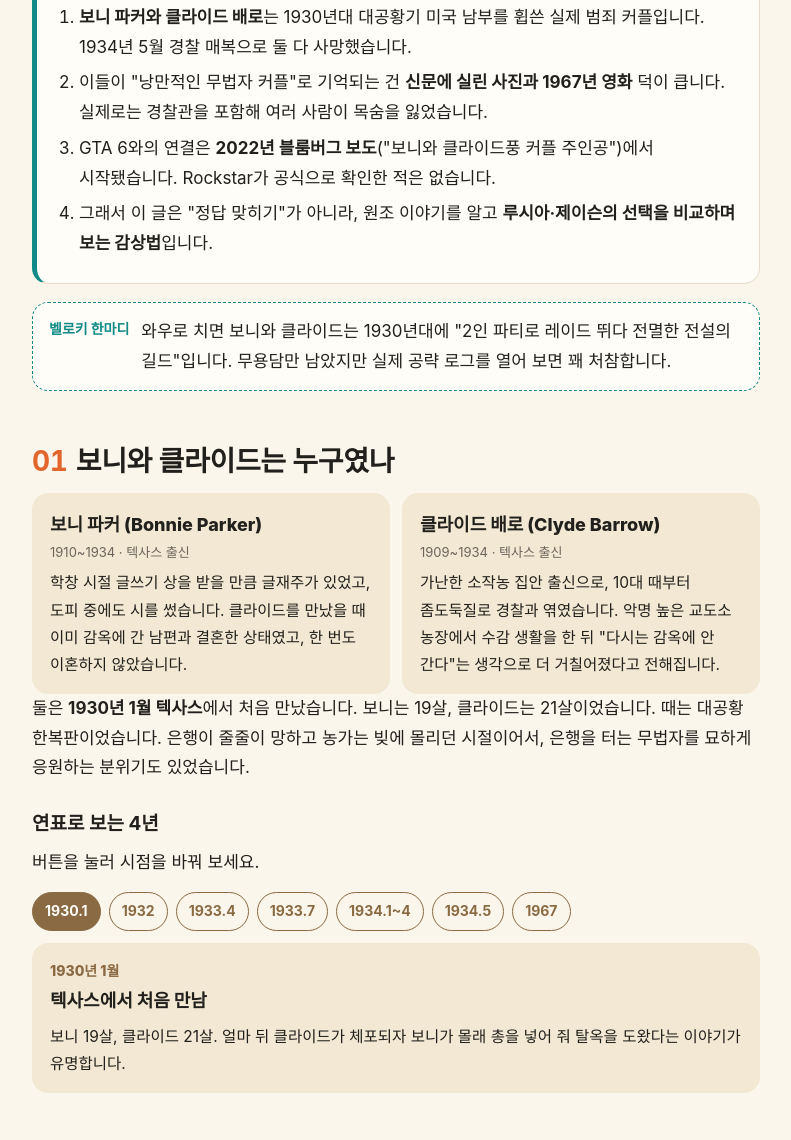
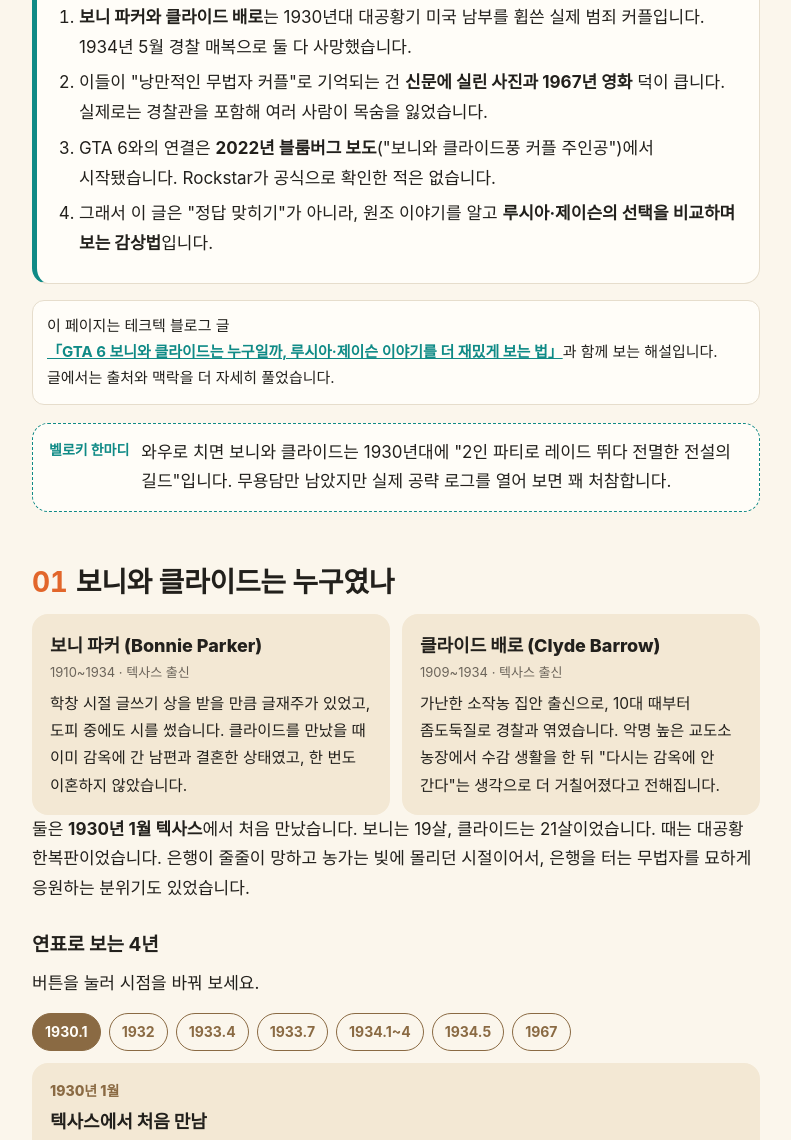
Before and after one commit to techtaek77/gta6-bonnie-clyde-guide, a plain HTML site: page index.html in a window 1280 px wide. Shown: the part 842-1982 px from the top of the page, without its empty margins (244-1035 px from the left). Drawn offline with Linux system fonts and the light colour scheme.

Commit message:
블로그 원문 링크 추가

```diff
--- a/index.html
+++ b/index.html
@@ -100,6 +100,8 @@ td:first-child{font-weight:700;white-space:nowrap}
 .src{font-size:14px;color:var(--muted)}
 .src ul{padding-left:18px}
 .src a{color:var(--teal);word-break:break-all}
+.bloglink{font-size:15px;background:var(--paper);border:1px solid var(--line);border-radius:12px;padding:12px 14px;margin:16px 0}
+.bloglink a{color:var(--teal);font-weight:700}
 .notice{font-size:13.5px;color:var(--muted);border-top:1px solid var(--line);margin-top:36px;padding-top:16px}
 button:focus-visible{outline:3px solid var(--teal);outline-offset:2px}
 </style>
@@ -126,6 +128,8 @@ button:focus-visible{outline:3px solid var(--teal);outline-offset:2px}
     <li>그래서 이 글은 "정답 맞히기"가 아니라, 원조 이야기를 알고 <b>루시아·제이슨의 선택을 비교하며 보는 감상법</b>입니다.</li>
   </ol>
 </div>
+
+<p class="bloglink">이 페이지는 테크텍 블로그 글 <a href="https://techtaek.com/gta6-bonnie-and-clyde-lucia-jason/">「GTA 6 보니와 클라이드는 누구일까, 루시아·제이슨 이야기를 더 재밌게 보는 법」</a>과 함께 보는 해설입니다. 글에서는 출처와 맥락을 더 자세히 풀었습니다.</p>
 
 <div class="guide">
   <span class="who">벨로키 한마디</span>
@@ -226,6 +230,7 @@ button:focus-visible{outline:3px solid var(--teal);outline-offset:2px}
 <div class="src">
   <h3>출처</h3>
   <ul>
+    <li>테크텍 블로그 원문: <a href="https://techtaek.com/gta6-bonnie-and-clyde-lucia-jason/">techtaek.com/gta6-bonnie-and-clyde-lucia-jason</a></li>
     <li>Rockstar Games, Grand Theft Auto VI 공식 사이트: <a href="https://www.rockstargames.com/VI">rockstargames.com/VI</a></li>
     <li>FBI, Famous Cases: Bonnie and Clyde: <a href="https://www.fbi.gov/history/famous-cases/bonnie-and-clyde">fbi.gov/history/famous-cases/bonnie-and-clyde</a></li>
     <li>PBS American Experience, Bonnie &amp; Clyde: <a href="https://www.pbs.org/wgbh/americanexperience/films/bonnieclyde/">pbs.org/.../bonnieclyde</a></li>
```
